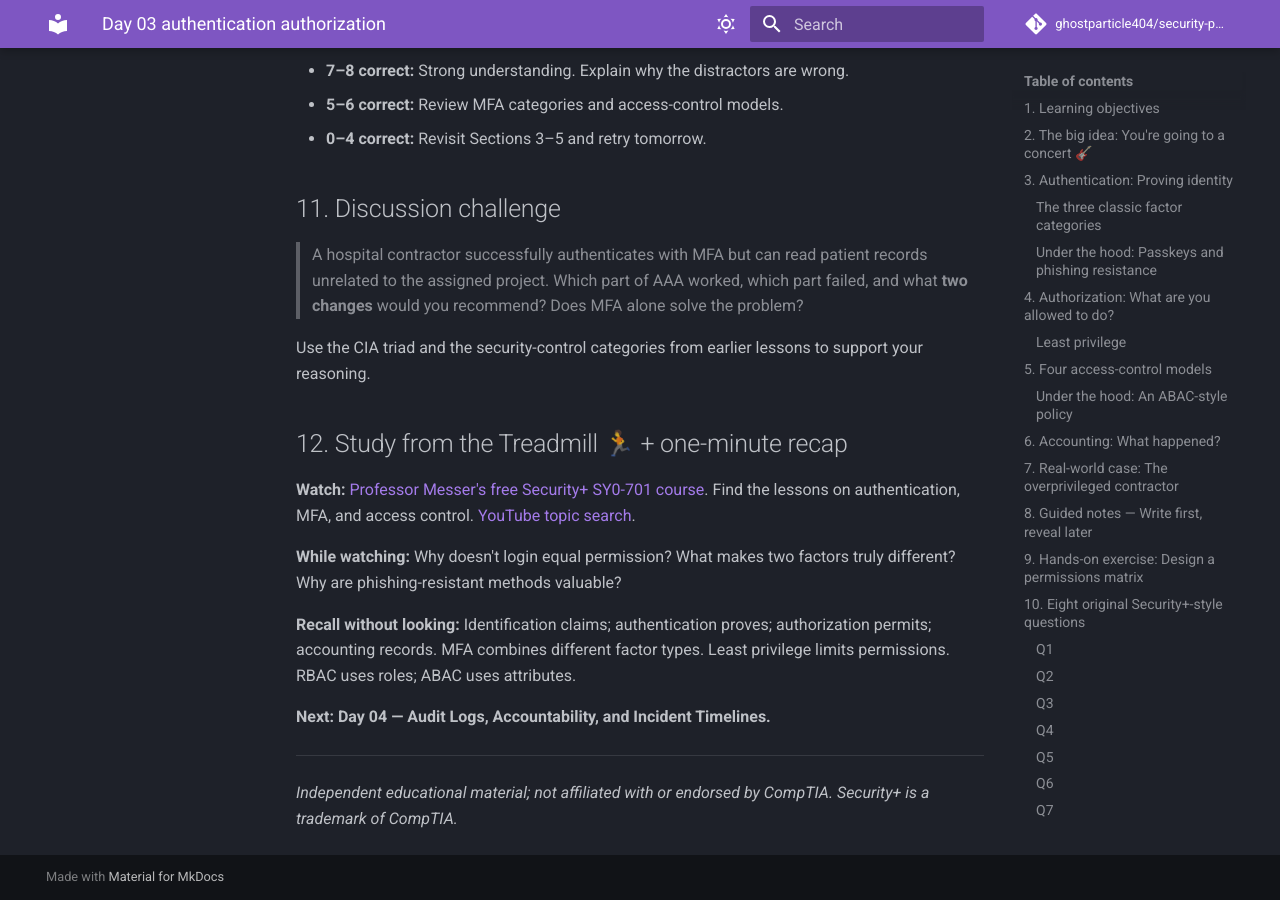
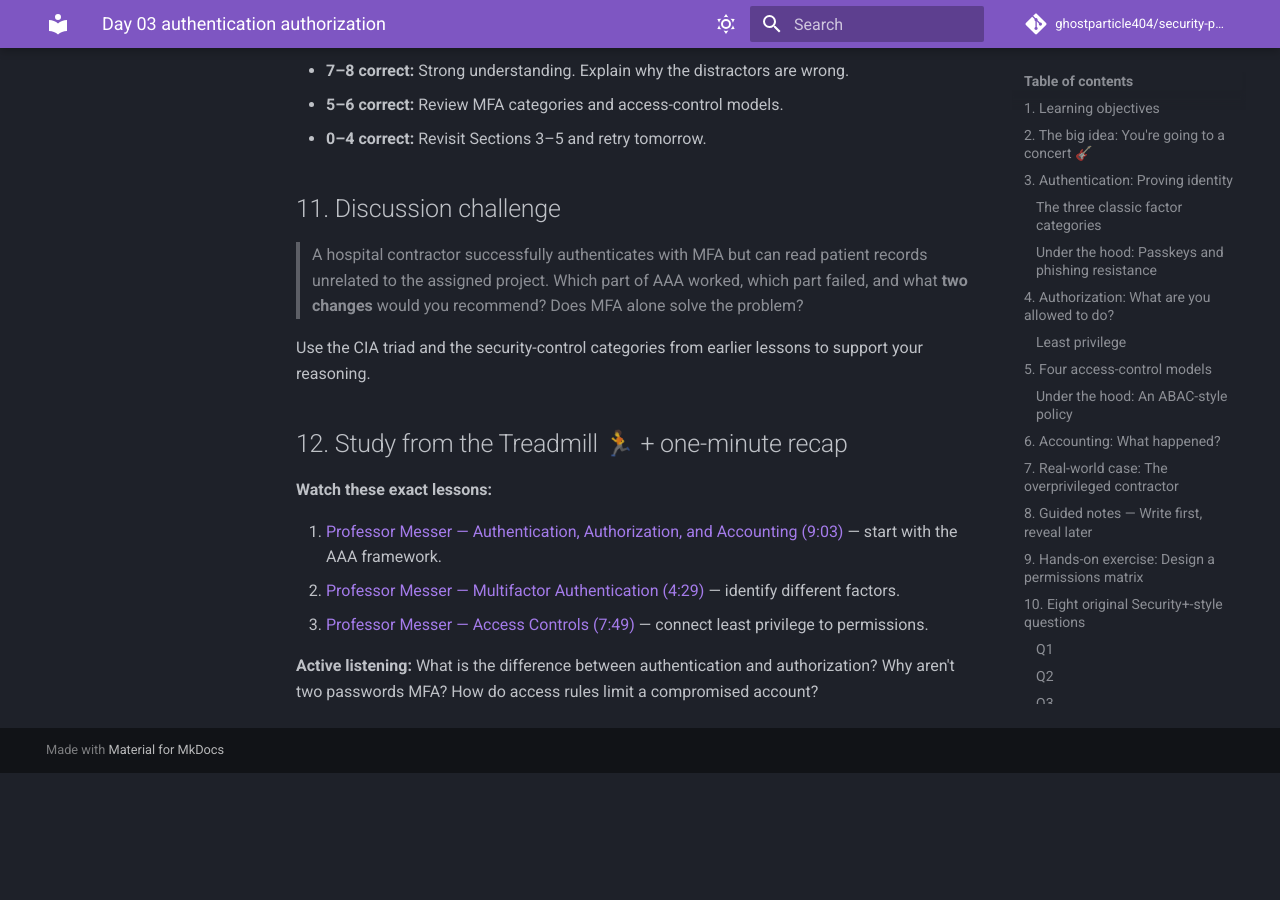
Before and after one commit to ghostparticle404/security-plus-study-academy, an MkDocs documentation site: the page built from docs/week-01/day-03-authentication-authorization.md, in a window 1280 px wide and 900 px high, scrolled down 8271 px. Built offline with MkDocs 1.6.1 and Material for MkDocs 9.7.7, drawn with Linux system fonts in a browser that asks for light colours; comment, search, counter and statistics services are not loaded; after the commit the page ends 9044 px from its top, so only the background shows below that.

Commit message:
docs: add Security+ Day3 on authentication, authorization, MFA, and least privilege

```diff
--- a/docs/week-01/day-03-authentication-authorization.md
+++ b/docs/week-01/day-03-authentication-authorization.md
@@ -1,4 +1,4 @@
-[day-03-authentication-authorization.md](https://github.com/user-attachments/files/33914904/day-03-authentication-authorization.md)
+[day-03-authentication-authorization.md](https://github.com/user-attachments/files/33915124/day-03-authentication-authorization.md)
 # Day 03 — Authentication, Authorization & Least Privilege
 
 > **CompTIA Security+ SY0-701** · Domain 4, Objective 4.6 (Identity and Access Management) · Related: Domain 1, Objective 1.2
@@ -324,14 +324,10 @@ Use the CIA triad and the security-control categories from earlier lessons to su
 
 ## 12. Study from the Treadmill 🏃 + one-minute recap
 
-**Watch:** [Professor Messer's free Security+ SY0-701 course](https://www.professormesser.com/security-plus/sy0-701/). Find the lessons on authentication, MFA, and access control. [YouTube topic search](https://www.youtube.com/results?search_query=Professor+Messer+SY0-701+authentication+access+control).
+**Watch these exact lessons:**
 
-**While watching:** Why doesn't login equal permission? What makes two factors truly different? Why are phishing-resistant methods valuable?
+1. [Professor Messer — Authentication, Authorization, and Accounting (9:03)](https://www.professormesser.com/security-plus/sy0-701/sy0-701-video/authentication-authorization-and-accounting-sy0-701/) — start with the AAA framework.
+2. [Professor Messer — Multifactor Authentication (4:29)](https://www.professormesser.com/security-plus/sy0-701/sy0-701-video/multifactor-authentication-sy0-701/) — identify different factors.
+3. [Professor Messer — Access Controls (7:49)](https://www.professormesser.com/security-plus/sy0-701/sy0-701-video/access-controls-sy0-701/) — connect least privilege to permissions.
 
-**Recall without looking:** Identification claims; authentication proves; authorization permits; accounting records. MFA combines different factor types. Least privilege limits permissions. RBAC uses roles; ABAC uses attributes.
-
-**Next: Day 04 — Audit Logs, Accountability, and Incident Timelines.**
-
----
-
-*Independent educational material; not affiliated with or endorsed by CompTIA. Security+ is a trademark of CompTIA.*
+**Active listening:** What is the difference between authentication and authorization? Why aren't two passwords MFA? How do access rules limit a compromised account?
```
